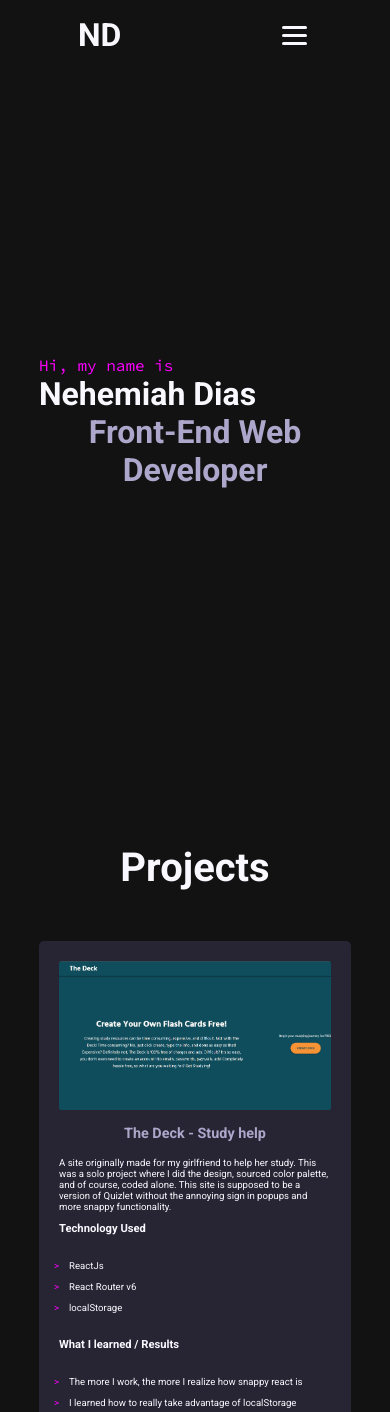
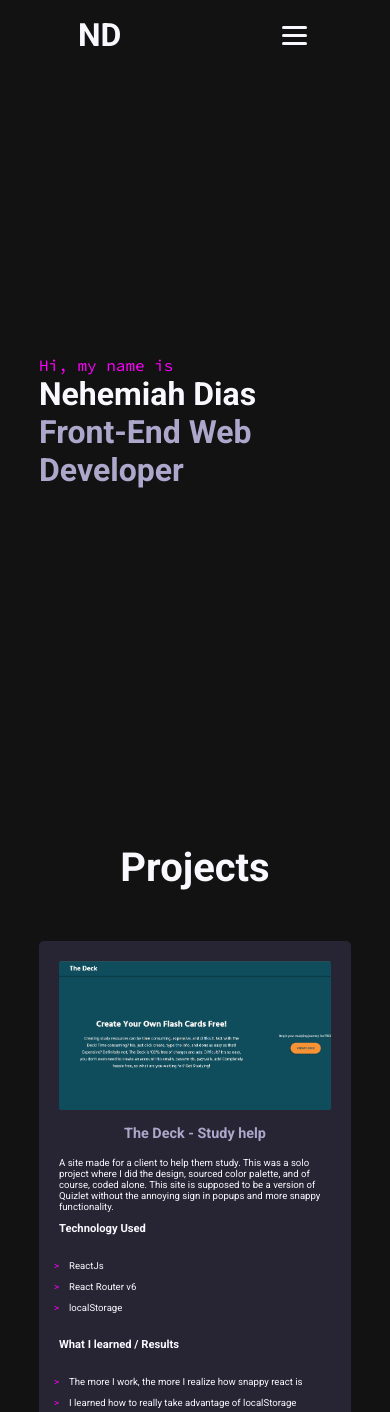
Before and after one commit to NehemiahDias/portfolio-site, a React (Create React App) app: page / in a window 390 px wide. Shown: the top 1412 px of the page. Built offline with nearby package versions, Linux system fonts and the light colour scheme.

Commit message:
change mobile title section

```diff
--- a/src/components/homeComponents/HomeComponent.css
+++ b/src/components/homeComponents/HomeComponent.css
@@ -3,6 +3,16 @@
     height: 100vh;
     width: 60%;
     margin: auto;
+}
+.large-text {
+    text-align: left;
+}
+.welcome-bg {
+    height: 100%;
+    display: flex;
+    justify-content: center;
+    align-items: flex-start;
+    flex-direction: column;
 }
 @media screen and (max-width: 835px) {
     #welcome-section {
@@ -17,10 +27,3 @@
         font-size: 2rem;
     }
 }
-.welcome-bg {
-    height: 100%;
-    display: flex;
-    justify-content: center;
-    align-items: flex-start;
-    flex-direction: column;
-}
--- a/src/components/projectsComponents/ProjectComponent.js
+++ b/src/components/projectsComponents/ProjectComponent.js
@@ -15,12 +15,12 @@ function ProjectComponent() {
     ...projectStyle.common,
   };
 
-  const toggleExpand = (name) => {
-    const desc = document.querySelector(`.${name} p`);
-    const projectDet = document.querySelector(`.${name} .project-details`);
-    desc.classList.toggle("");
-    projectDet.classList.toggle("");
-  };
+  // const toggleExpand = (name) => {
+  //   const desc = document.querySelector(`.${name} p`);
+  //   const projectDet = document.querySelector(`.${name} .project-details`);
+  //   desc.classList.toggle("");
+  //   projectDet.classList.toggle("");
+  // };
 
   return (
     <section
@@ -37,7 +37,7 @@ function ProjectComponent() {
             </div>
             <h2 className="project-title off-purple">The Deck - Study help</h2>
             <p className="">
-              A site originally made for my girlfriend to help her study. This
+              A site made for a client to help them study. This
               was a solo project where I did the design, sourced color palette,
               and of course, coded alone. This site is supposed to be a version
               of Quizlet without the annoying sign in popups and more snappy
```
